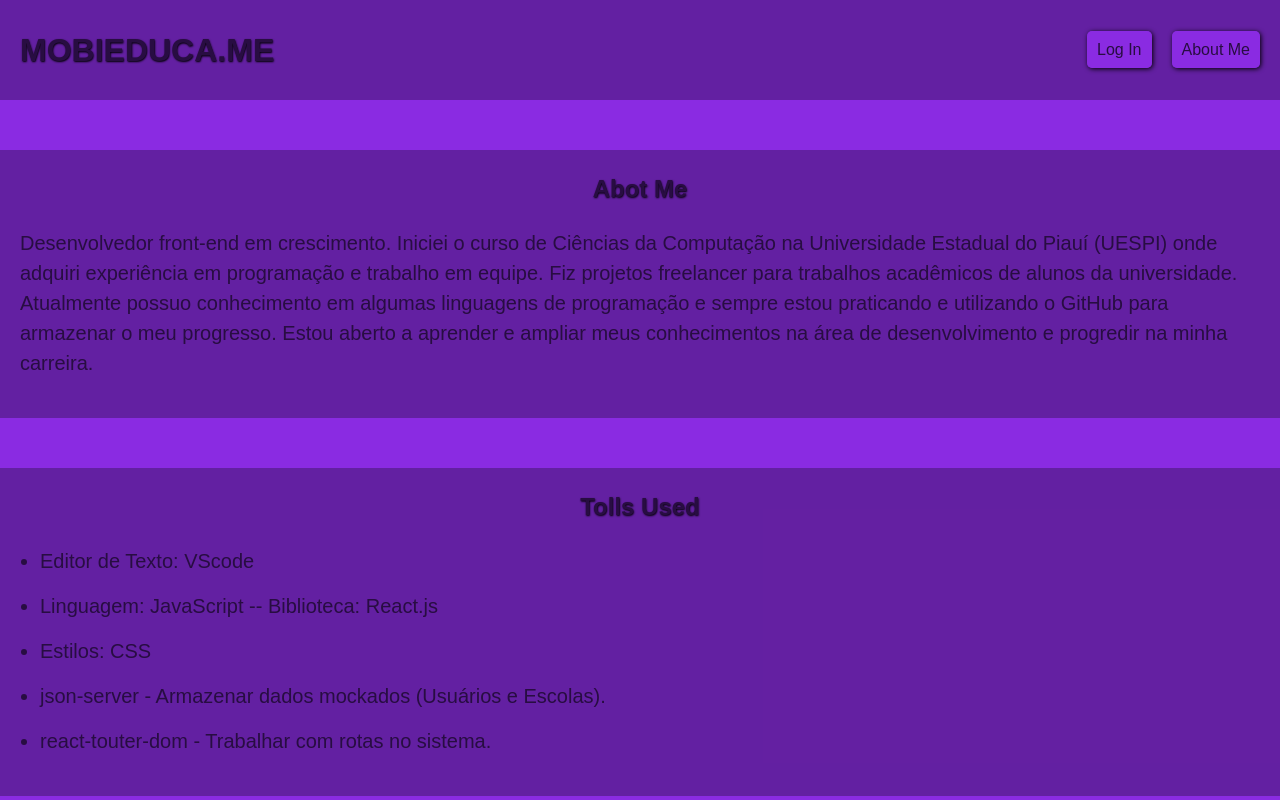
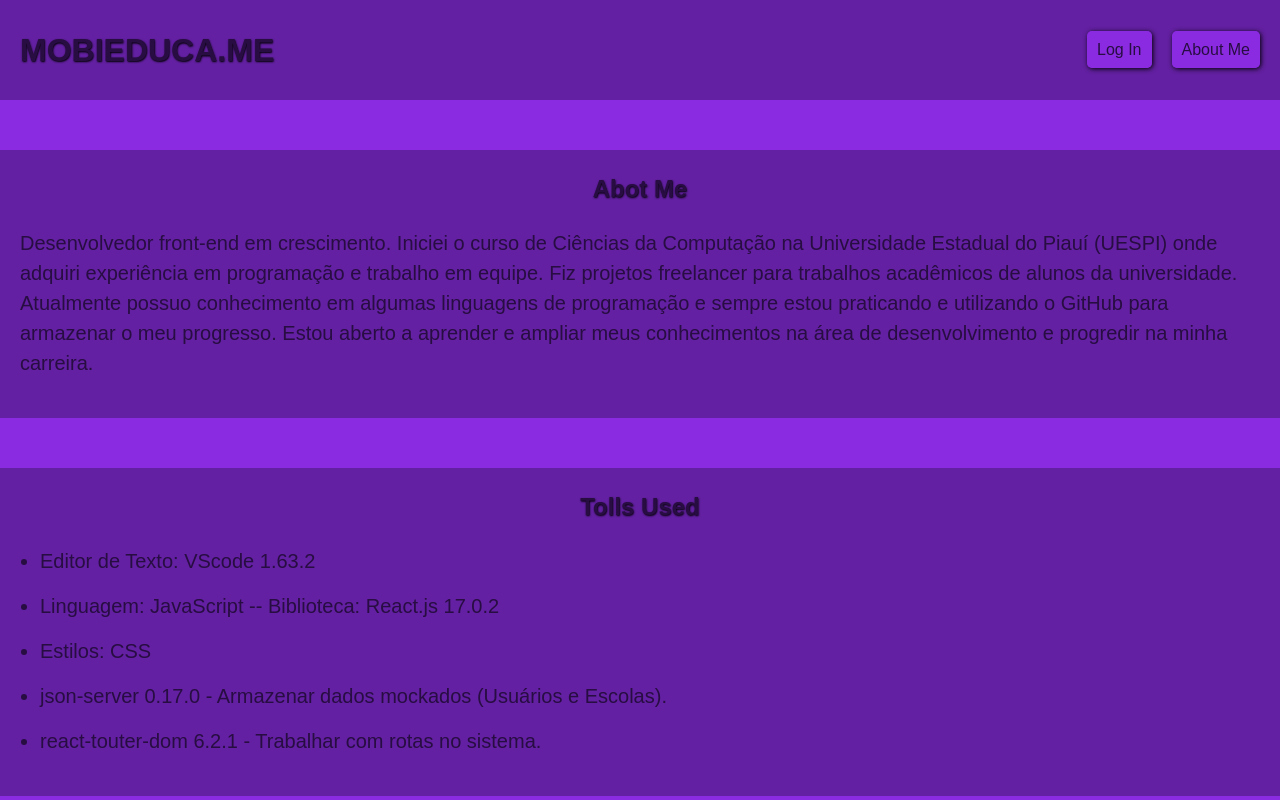
Before and after one commit to rodrigocdpadua/mobieduca, a React (Create React App) app: page /about-me in a window 1280 px wide. Shown: the top 800 px of the page. Built offline with nearby package versions, Linux system fonts and the light colour scheme.

Commit message:
add version to tools used

```diff
--- a/src/pages/about_me/index.js
+++ b/src/pages/about_me/index.js
@@ -16,12 +16,12 @@ class AboutMe extends React.Component{
                     <ul>
                         <p>
                             <li>
-                                Editor de Texto: VScode
+                                Editor de Texto: VScode 1.63.2
                             </li>
                         </p>
                         <p>
                             <li>
-                                Linguagem: JavaScript -- Biblioteca: React.js
+                                Linguagem: JavaScript -- Biblioteca: React.js 17.0.2
                             </li>
                         </p>
                         <p>
@@ -31,12 +31,12 @@ class AboutMe extends React.Component{
                         </p>
                         <p>
                             <li>
-                                json-server - Armazenar dados mockados (Usuários e Escolas).
+                                json-server 0.17.0 - Armazenar dados mockados (Usuários e Escolas).
                             </li>
                         </p>
                         <p>
                             <li>
-                                react-touter-dom - Trabalhar com rotas no sistema.
+                                react-touter-dom 6.2.1 - Trabalhar com rotas no sistema.
                             </li>
                         </p>
                     </ul>
```
